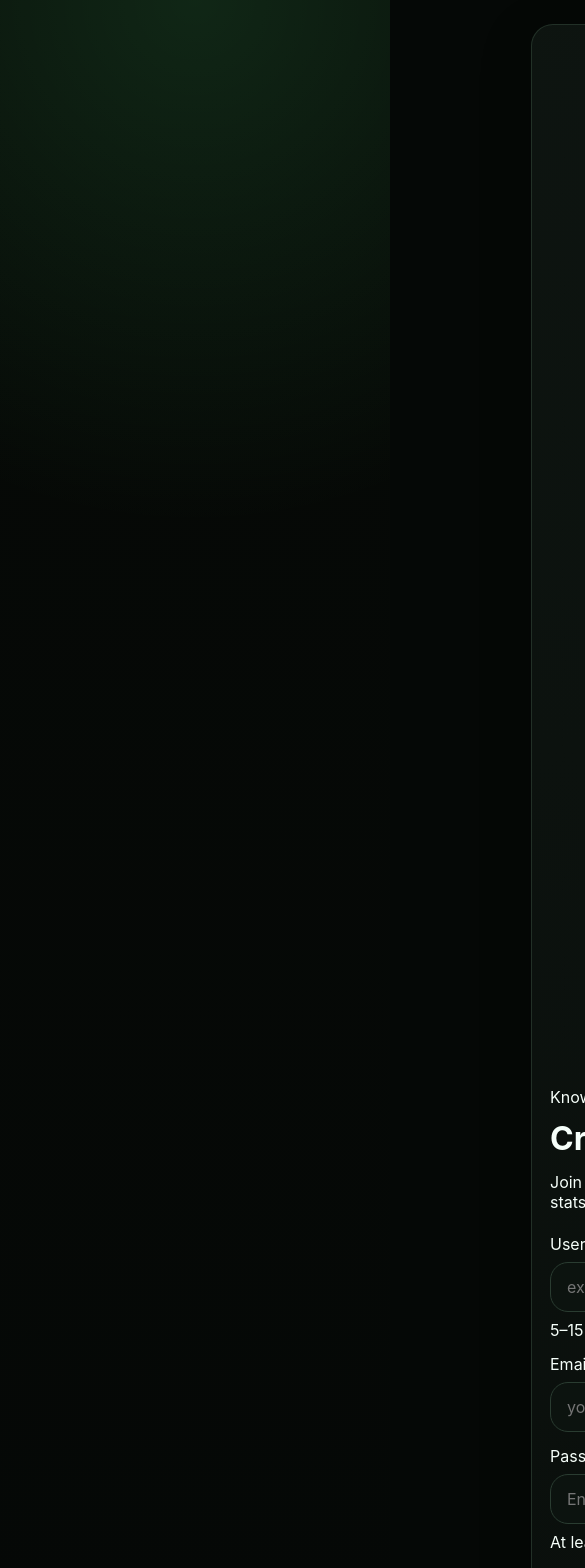
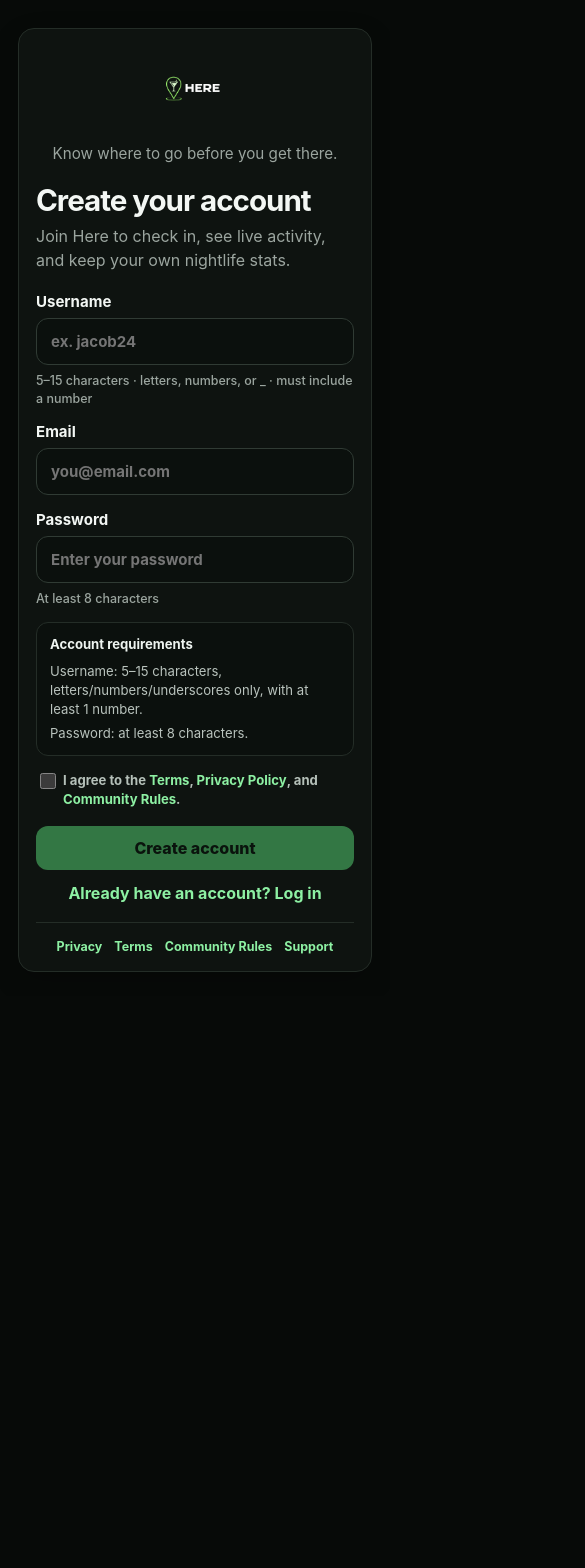
Before and after one commit to jacobka2la/HereApp, a React (Vite) app: page /auth in a window 390 px wide. Shown: the top 1568 px of the page, 585 px wide, since content can reach past the window. After the commit the page ends 996 px from the top, so only its background shows below. Built offline with nearby package versions, Linux system fonts and the light colour scheme; no server answers.

Commit message:
Polish visual system and simplify motion

```diff
--- a/src/index.css
+++ b/src/index.css
@@ -1,16 +1,17 @@
 :root {
   color-scheme: dark;
   font-family: Inter, ui-sans-serif, system-ui, -apple-system, BlinkMacSystemFont, 'Segoe UI', sans-serif;
-  background: #050806;
-  color: #f6fffa;
-  --bg: #050806;
-  --panel: #0d1410;
-  --panel-2: #101913;
-  --line: #1d2a22;
-  --line-2: #2a3c31;
-  --text-soft: #a5b2ab;
-  --green: #5bff8a;
-  --green-2: #94ffb0;
+  background: #070a08;
+  color: #f3f7f4;
+  --bg: #070a08;
+  --panel: #0e1310;
+  --panel-2: #121814;
+  --line: #242d27;
+  --line-2: #303b34;
+  --text-soft: #9ba59f;
+  --green: #5de57d;
+  --green-2: #8df0a3;
+  --danger: #ff7272;
 }
 
 * {
@@ -18,15 +19,17 @@
 }
 
 html {
-  scroll-behavior: smooth;
+  scroll-behavior: auto;
+  background: var(--bg);
 }
 
 body {
   margin: 0;
-  background:
-    radial-gradient(circle at top, rgba(91, 255, 138, 0.12), transparent 28%),
-    linear-gradient(180deg, #060906 0%, #050806 100%);
-  color: #f6fffa;
+  min-width: 320px;
+  background: #070a08;
+  color: #f3f7f4;
+  -webkit-font-smoothing: antialiased;
+  text-rendering: optimizeLegibility;
 }
 
 a {
@@ -46,45 +49,46 @@ button {
 
 .app-shell {
   min-height: 100vh;
-  padding: calc(env(safe-area-inset-top) + 60px) 20px 20px;
+  padding: calc(env(safe-area-inset-top) + 52px) 18px calc(env(safe-area-inset-bottom) + 24px);
 }
 
 .page-shell {
-  max-width: 1180px;
+  max-width: 1120px;
   margin: 0 auto;
 }
 
 .topbar {
-  max-width: 1180px;
-  margin: 32px auto 22px;
+  max-width: 1120px;
+  margin: 20px auto 20px;
   display: flex;
   align-items: center;
   justify-content: space-between;
-  gap: 16px;
-  padding: 14px 18px;
-  background: rgba(10, 15, 12, 0.88);
-  border: 1px solid rgba(42, 60, 49, 0.7);
-  border-radius: 24px;
-  backdrop-filter: blur(10px);
-  top: 14px;
+  gap: 14px;
+  padding: 12px 14px;
+  background: rgba(12, 17, 14, 0.94);
+  border: 1px solid var(--line);
+  border-radius: 16px;
+  backdrop-filter: blur(12px);
+  top: 10px;
   z-index: 10;
 }
 
 .brand-lockup {
   display: flex;
   align-items: center;
-  gap: 14px;
+  gap: 11px;
 }
 
 .brand-mark {
-  width: 48px;
-  height: 48px;
-  border-radius: 16px;
+  width: 42px;
+  height: 42px;
+  border-radius: 11px;
 }
 
 .brand-name {
-  font-size: 1.2rem;
-  font-weight: 800;
+  font-size: 1.08rem;
+  font-weight: 750;
+  letter-spacing: -0.01em;
 }
 
 .brand-tag,
@@ -93,14 +97,16 @@ button {
 .section-headline p,
 .hero-card p,
 .comment-topline span,
-.search-wrap span {
+.search-wrap span,
+.auth-heading p,
+.field-help {
   color: var(--text-soft);
 }
 
 .topbar-right {
   display: flex;
   align-items: center;
-  gap: 10px;
+  gap: 8px;
   flex-wrap: wrap;
 }
 
@@ -110,25 +116,30 @@ button {
 .select-chip,
 .reaction-chip {
   border: 1px solid var(--line-2);
-  background: #111a14;
-  color: #effff4;
-  border-radius: 999px;
-  padding: 10px 14px;
+  background: #121814;
+  color: #eef4f0;
+  border-radius: 12px;
+  padding: 9px 12px;
 }
 
-.ghost-button {
-  transition: border-color 0.18s ease, transform 0.18s ease;
+.ghost-button,
+.primary-button,
+.select-chip,
+.reaction-chip,
+.bar-card {
+  transition: border-color 120ms ease, background-color 120ms ease, opacity 120ms ease;
 }
 
-.ghost-button:hover {
-  border-color: #40624f;
-  transform: translateY(-1px);
+.ghost-button:hover,
+.select-chip:hover,
+.reaction-chip:hover {
+  border-color: #47534b;
 }
 
 .home-stack,
 .detail-grid {
   display: grid;
-  gap: 18px;
+  gap: 14px;
 }
 
 .hero-card,
@@ -136,54 +147,56 @@ button {
 .detail-card,
 .auth-panel,
 .comment-card {
-  background: linear-gradient(180deg, rgba(14, 21, 17, 0.96) 0%, rgba(10, 15, 12, 0.98) 100%);
-  border: 1px solid rgba(36, 51, 42, 0.92);
-  border-radius: 28px;
-  box-shadow: 0 16px 50px rgba(0, 0, 0, 0.28);
+  background: var(--panel);
+  border: 1px solid var(--line);
+  border-radius: 18px;
+  box-shadow: 0 10px 28px rgba(0, 0, 0, 0.2);
 }
 
 .hero-card {
-  padding: 28px;
+  padding: 24px;
   display: grid;
-  gap: 20px;
+  gap: 18px;
 }
 
 .hero-kicker {
   color: var(--green);
-  font-size: 0.92rem;
+  font-size: 0.82rem;
   font-weight: 700;
-  letter-spacing: 0.03em;
+  letter-spacing: 0.08em;
+  text-transform: uppercase;
 }
 
 .hero-card h1,
 .detail-hero h1,
 .auth-panel h1 {
   margin: 0;
-  font-size: clamp(2rem, 3vw, 3.4rem);
-  line-height: 1.02;
+  font-size: clamp(1.9rem, 3vw, 3rem);
+  line-height: 1.05;
+  letter-spacing: -0.035em;
 }
 
 .hero-stats,
 .bar-card-grid {
   display: grid;
   grid-template-columns: repeat(3, minmax(0, 1fr));
-  gap: 14px;
+  gap: 10px;
 }
 
 .hero-stats > div,
 .bar-card-grid > div {
-  background: rgba(15, 23, 18, 0.92);
-  border: 1px solid rgba(34, 52, 42, 0.84);
-  border-radius: 20px;
-  padding: 14px;
+  background: #111713;
+  border: 1px solid var(--line);
+  border-radius: 14px;
+  padding: 13px;
 }
 
 .hero-stats strong,
 .bar-card-grid strong,
 .detail-vibe {
   display: block;
-  margin-top: 6px;
-  font-size: 1.15rem;
+  margin-top: 5px;
+  font-size: 1.1rem;
 }
 
 .primary-button,
@@ -193,37 +206,42 @@ button {
 
 .primary-button {
   width: fit-content;
-  background: linear-gradient(180deg, var(--green) 0%, #3fd86a 100%);
-  color: #04250f;
+  background: var(--green);
+  color: #07140a;
   font-weight: 800;
-  padding: 14px 18px;
-  border-radius: 999px;
-  transition: transform 0.18s ease, filter 0.18s ease;
+  padding: 12px 16px;
+  border-radius: 12px;
 }
 
 .primary-button:hover {
-  transform: translateY(-1px);
-  filter: brightness(1.04);
+  background: var(--green-2);
+}
+
+.primary-button:disabled {
+  opacity: 0.48;
+  cursor: not-allowed;
 }
 
 .text-button {
-  margin-top: 14px;
+  margin-top: 12px;
   background: transparent;
   color: var(--green-2);
+  font-weight: 650;
 }
 
 .section-headline {
   display: flex;
   align-items: end;
   justify-content: space-between;
-  gap: 18px;
+  gap: 16px;
   flex-wrap: wrap;
 }
 
 .section-headline h2,
 .detail-card h2 {
   margin: 0;
-  font-size: 1.35rem;
+  font-size: 1.25rem;
+  letter-spacing: -0.02em;
 }
 
 .small-gap {
@@ -233,49 +251,49 @@ button {
 .search-wrap {
   min-width: min(360px, 100%);
   display: grid;
-  gap: 8px;
+  gap: 7px;
 }
 
 .search-wrap input,
 .auth-form input,
 .comment-form textarea {
   width: 100%;
-  border-radius: 18px;
+  border-radius: 12px;
   border: 1px solid var(--line-2);
-  background: #0c130f;
+  background: #0b100d;
   color: #fff;
-  padding: 14px 16px;
+  padding: 13px 14px;
   outline: none;
+  box-shadow: none;
 }
 
 .search-wrap input:focus,
 .auth-form input:focus,
 .comment-form textarea:focus {
-  border-color: rgba(91, 255, 138, 0.78);
-  box-shadow: 0 0 0 3px rgba(91, 255, 138, 0.12);
+  border-color: #5a8d67;
+  box-shadow: 0 0 0 2px rgba(93, 229, 125, 0.1);
 }
 
 .bar-list,
 .comment-stack,
 .action-stack {
   display: grid;
-  gap: 16px;
+  gap: 12px;
 }
 
 .bar-card {
   display: grid;
-  gap: 16px;
-  padding: 20px;
-  transition: border-color 0.18s ease, transform 0.18s ease;
+  gap: 14px;
+  padding: 18px;
 }
 
 .bar-card:hover {
-  border-color: rgba(91, 255, 138, 0.35);
+  border-color: #39443d;
 }
 
 .bar-card-hot,
 .hottest-pill {
-  box-shadow: 0 0 0 1px rgba(91, 255, 138, 0.18), 0 0 30px rgba(91, 255, 138, 0.08);
+  box-shadow: none;
 }
 
 .bar-card-topline {
@@ -287,12 +305,13 @@ button {
 
 .bar-card h3 {
   margin: 0 0 4px;
-  font-size: 1.25rem;
+  font-size: 1.18rem;
+  letter-spacing: -0.015em;
 }
 
 .hottest-pill {
-  color: var(--green);
-  background: rgba(18, 30, 21, 0.96);
+  color: var(--green-2);
+  background: #152018;
 }
 
 .auth-shell,
@@ -300,49 +319,149 @@ button {
   min-height: 100vh;
   display: grid;
   place-items: center;
-  padding: 24px;
+  padding: max(24px, env(safe-area-inset-top)) 18px max(24px, env(safe-area-inset-bottom));
+  background: #070a08;
 }
 
 .auth-panel {
-  width: min(560px, 100%);
-  padding: 32px;
+  width: min(500px, 100%);
+  padding: 28px;
 }
 
-.auth-logo {
-  width: min(320px, 100%);
-  margin-bottom: 18px;
+.auth-brand {
+  display: grid;
+  gap: 10px;
+  justify-items: center;
+  text-align: center;
+  margin-bottom: 26px;
+}
+
+.auth-brand p {
+  margin: 0;
+  color: var(--text-soft);
+  font-size: 0.95rem;
+}
+
+.auth-logo-clean {
+  width: 150px;
+  height: auto;
+  display: block;
+}
+
+.auth-heading {
+  margin-bottom: 20px;
+}
+
+.auth-heading h1 {
+  font-size: 1.85rem;
+}
+
+.auth-heading p {
+  margin: 8px 0 0;
+  line-height: 1.5;
 }
 
 .auth-form {
   display: grid;
-  gap: 14px;
-  margin-top: 22px;
+  gap: 15px;
 }
 
 .auth-form label,
 .comment-form {
   display: grid;
-  gap: 8px;
+  gap: 7px;
+}
+
+.auth-form label {
+  font-weight: 650;
+  font-size: 0.94rem;
+}
+
+.field-help {
+  font-size: 0.78rem;
+  line-height: 1.4;
+  font-weight: 500;
+}
+
+.signup-requirements {
+  display: grid;
+  gap: 5px;
+  padding: 12px 13px;
+  border-radius: 12px;
+  border: 1px solid var(--line);
+  background: #0b100d;
+  color: #b9c3bd;
+  font-size: 0.82rem;
+  line-height: 1.45;
+}
+
+.signup-requirements-title {
+  color: #eef4f0;
+  font-weight: 750;
+  margin-bottom: 2px;
+}
+
+.legal-check {
+  grid-template-columns: 18px 1fr !important;
+  align-items: start;
+  gap: 9px !important;
+  font-size: 0.82rem !important;
+  line-height: 1.45;
+  color: #b5c0b9;
+}
+
+.legal-check input {
+  width: 16px;
+  height: 16px;
+  margin-top: 2px;
+  accent-color: var(--green);
+}
+
+.legal-check a,
+.auth-footer-links a {
+  color: var(--green-2);
+  font-weight: 700;
+}
+
+.auth-submit {
+  width: 100%;
+  margin-top: 2px;
+}
+
+.auth-switch {
+  width: 100%;
+  text-align: center;
+}
+
+.auth-footer-links {
+  display: flex;
+  justify-content: center;
+  flex-wrap: wrap;
+  gap: 12px;
+  margin-top: 18px;
+  padding-top: 16px;
+  border-top: 1px solid var(--line);
+  font-size: 0.78rem;
 }
 
 .error-banner,
 .info-banner,
 .empty-state {
-  border-radius: 18px;
-  padding: 12px 14px;
+  border-radius: 12px;
+  padding: 11px 13px;
 }
 
 .error-banner {
-  background: rgba(104, 29, 29, 0.25);
-  border: 1px solid rgba(160, 65, 65, 0.42);
-  color: #ffd0d0;
+  background: rgba(120, 40, 40, 0.16);
+  border: 1px solid rgba(190, 80, 80, 0.28);
+  color: #ffc6c6;
 }
 
 .info-banner,
 .empty-state {
-  background: rgba(14, 21, 17, 0.92);
-  border: 1px solid rgba(34, 52, 42, 0.84);
-  color: #d9ebe0;
+  background: #111713;
+  border: 1px solid var(--line);
+  color: #d9e1dc;
 }
 
 .detail-grid {
@@ -355,15 +474,15 @@ button {
 .chip-grid,
 .reaction-row {
   display: grid;
-  gap: 16px;
+  gap: 12px;
 }
 
 .detail-card {
-  padding: 22px;
+  padding: 20px;
 }
 
 .detail-vibe {
-  font-size: clamp(1.6rem, 2.4vw, 2.4rem);
+  font-size: clamp(1.5rem, 2.4vw, 2.2rem);
   color: var(--green);
   margin: 8px 0 0;
 }
@@ -379,19 +498,12 @@ button {
 .select-chip,
 .reaction-chip {
   text-align: center;
-  transition: border-color 0.18s ease, background 0.18s ease, transform 0.18s ease;
-}
-
-.select-chip:hover,
-.reaction-chip:hover {
-  border-color: rgba(91, 255, 138, 0.36);
-  transform: translateY(-1px);
 }
 
 .select-chip-active,
 .reaction-chip-active {
-  border-color: rgba(91, 255, 138, 0.7);
-  background: rgba(31, 57, 38, 0.92);
+  border-color: #5a8d67;
+  background: #162219;
 }
 
 .chart-wrap {
@@ -405,8 +517,8 @@ button {
 }
 
 .comment-card {
-  padding: 16px;
-  border-radius: 22px;
+  padding: 15px;
+  border-radius: 16px;
 }
 
 .comment-card p {
@@ -424,9 +536,20 @@ button {
 .reaction-row {
   grid-auto-flow: column;
   grid-auto-columns: max-content;
-  gap: 10px;
+  gap: 8px;
   overflow-x: auto;
-  padding-top: 10px;
+  padding-top: 8px;
+}
+
+@media (prefers-reduced-motion: reduce) {
+  *,
+  *::before,
+  *::after {
+    scroll-behavior: auto !important;
+    transition-duration: 0.01ms !important;
+    animation-duration: 0.01ms !important;
+    animation-iteration-count: 1 !important;
+  }
 }
 
 @media (max-width: 900px) {
@@ -443,47 +566,37 @@ button {
 
 @media (max-width: 640px) {
   .app-shell {
-    padding: calc(env(safe-area-inset-top) + 60px) 14px 14px;
+    padding: calc(env(safe-area-inset-top) + 48px) 12px calc(env(safe-area-inset-bottom) + 18px);
   }
 
   .topbar {
-    padding: 14px;
-    border-radius: 20px;
-  }
-
-  .topbar {
-    padding: 14px;
-    border-radius: 20px;
+    padding: 11px 12px;
+    border-radius: 14px;
+    margin-top: 12px;
   }
 
   .hero-card,
   .detail-card,
   .bar-card,
   .auth-panel {
-    padding: 18px;
-    border-radius: 22px;
+    padding: 17px;
+    border-radius: 16px;
   }
 
   .topbar-right {
     width: 100%;
   }
+
+  .auth-shell {
+    place-items: start center;
+    padding-top: max(28px, env(safe-area-inset-top));
+  }
+
+  .auth-brand {
+    margin-bottom: 22px;
+  }
+
+  .auth-logo-clean {
+    width: 132px;
+  }
 }
-
-.auth-logo-wrap {
-  height: 48px;
-  display: flex;
-  justify-content: center;
-  align-items: center;
-  margin-bottom: 10px;
-  overflow: visible;
-}
-
-
-.auth-logo-large {
-  height: 52px;
-  transform: scale(5.2);
-  transform-origin: center;
-  display: block;
-  margin: 0 auto;
-  filter: drop-shadow(0 0 10px #5BFF8A);
-}
```
